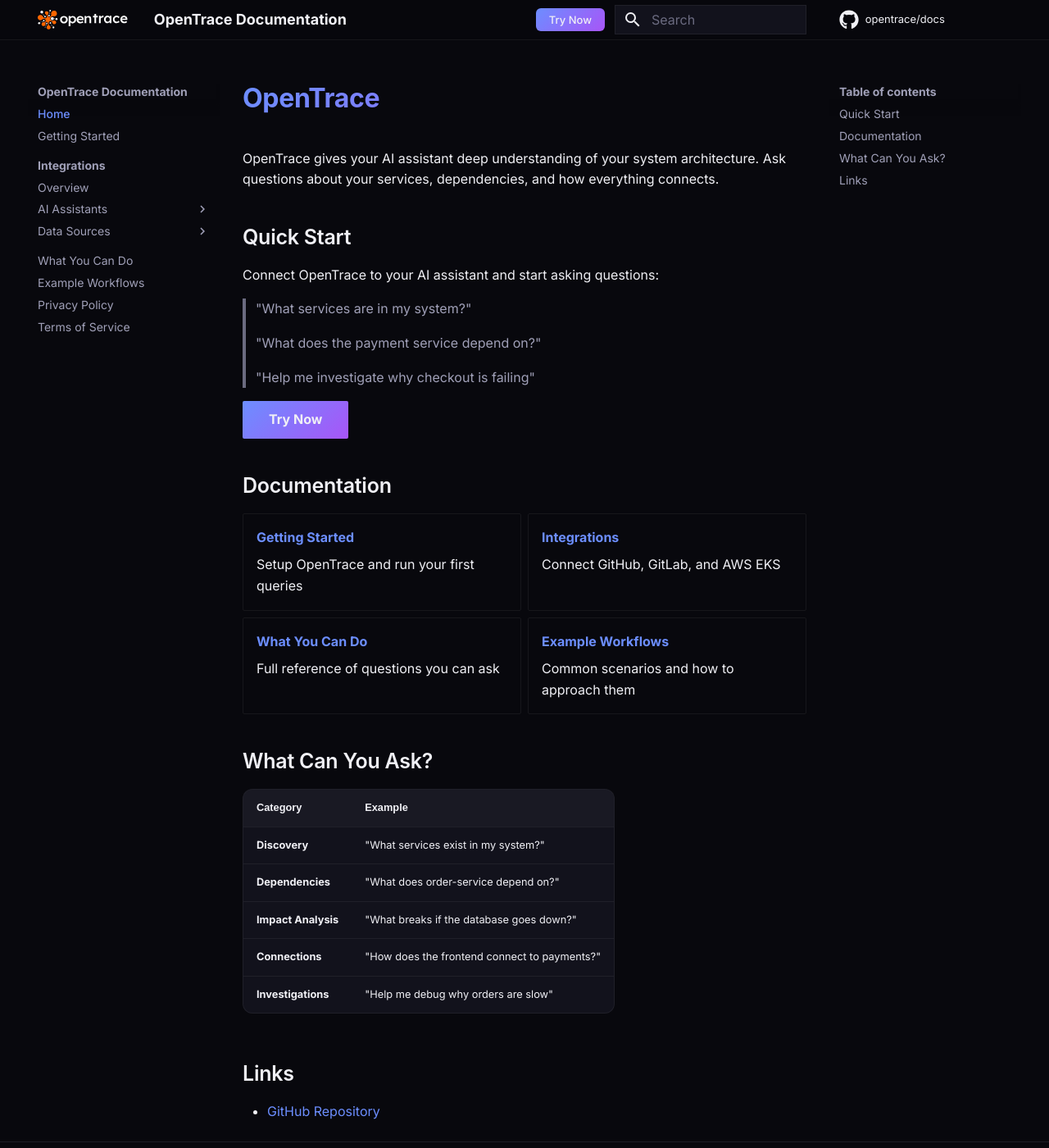
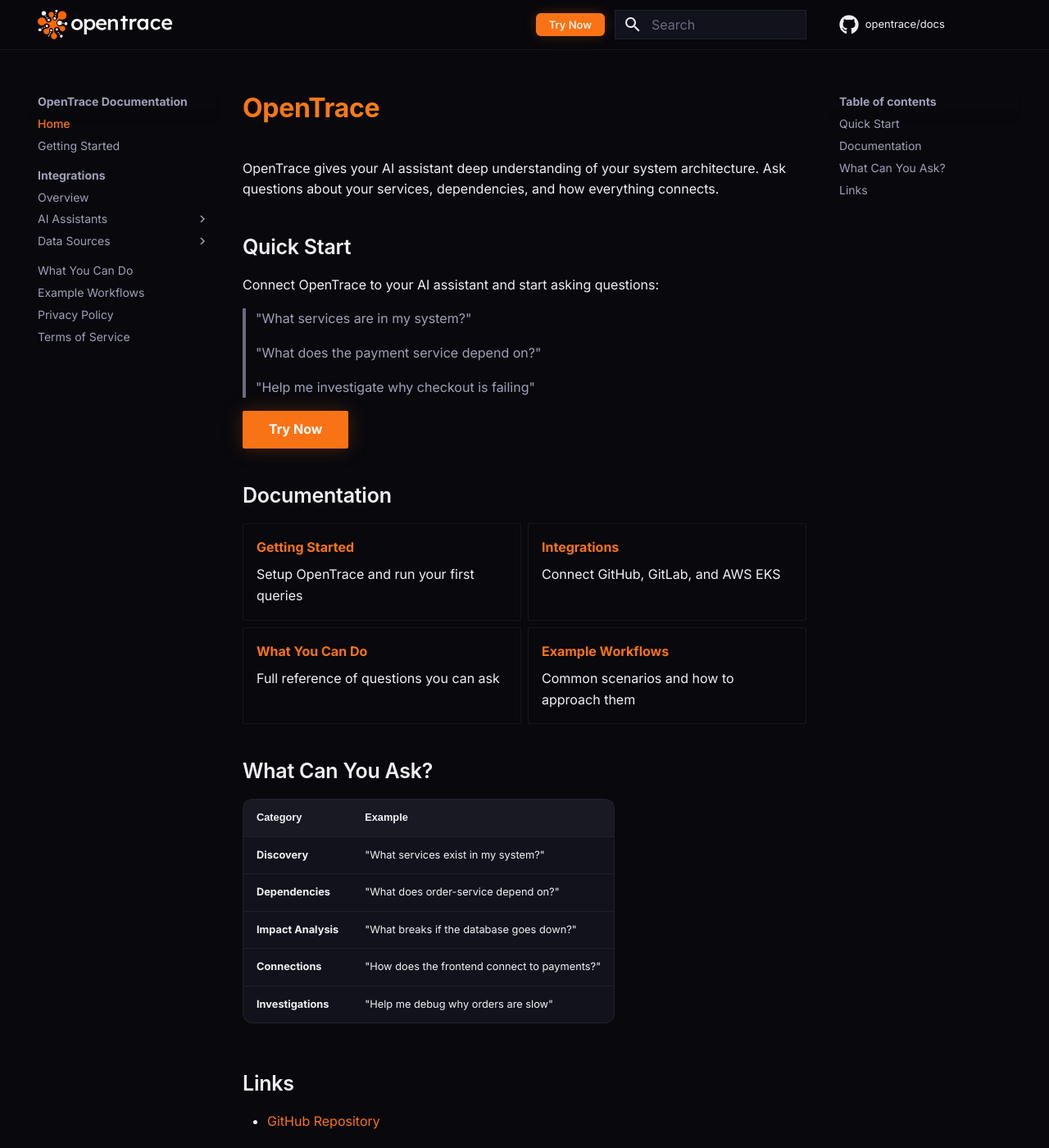
Before and after one commit to opentrace/docs, an MkDocs documentation site: the page built from docs/index.md, in a window 1280 px wide and 1400 px high. Shown: the whole window at 82% size. Built offline with MkDocs 1.6.1 and Material for MkDocs 9.7.7, drawn with Linux system fonts in a browser that asks for light colours; some web fonts are replaced; comment, search, counter and statistics services are not loaded.

Commit message:
feat(theme): orange accent, logo sizing, and MIT license (#22)
* feat(theme): update accent colors from blue/purple to orange/amber

Match website's updated brand palette:
- Primary: #F97316 (orange)
- Accent: #F59E0B (amber)
- Gradient: orange → amber
- Button style: solid orange with glow shadow

Co-Authored-By: Claude Opus 4.6 (1M context) <noreply@anthropic.com>

* feat(theme): match website logo size and hide site title text

- Logo height set to 36px matching the website nav
- Hide 'OpenTrace' text from header since the logo wordmark already includes it

Co-Authored-By: Claude Opus 4.6 (1M context) <noreply@anthropic.com>

* chore: add MIT license

Co-Authored-By: Claude Opus 4.6 (1M context) <noreply@anthropic.com>

---------

Co-authored-by: Claude Opus 4.6 (1M context) <noreply@anthropic.com>

```diff
--- a/docs/stylesheets/extra.css
+++ b/docs/stylesheets/extra.css
@@ -14,24 +14,24 @@
   --md-default-fg-color--lighter: #6b6b80;
   --md-default-fg-color--lightest: rgba(255, 255, 255, 0.06);
 
-  --md-primary-fg-color: #6C8EFF;
-  --md-primary-fg-color--light: #8aa4ff;
-  --md-primary-fg-color--dark: #5070e0;
+  --md-primary-fg-color: #F97316;
+  --md-primary-fg-color--light: #fb923c;
+  --md-primary-fg-color--dark: #ea670d;
   --md-primary-bg-color: #f0f0f5;
   --md-primary-bg-color--light: #a0a0b8;
 
-  --md-accent-fg-color: #A855F7;
-  --md-accent-fg-color--transparent: rgba(168, 85, 247, 0.1);
+  --md-accent-fg-color: #F59E0B;
+  --md-accent-fg-color--transparent: rgba(249, 115, 22, 0.1);
   --md-accent-bg-color: #f0f0f5;
 
   /* Code */
   --md-code-bg-color: #12121c;
   --md-code-fg-color: #f0f0f5;
-  --md-code-hl-color: rgba(108, 142, 255, 0.15);
+  --md-code-hl-color: rgba(249, 115, 22, 0.15);
 
   /* Typeset */
   --md-typeset-color: #f0f0f5;
-  --md-typeset-a-color: #6C8EFF;
+  --md-typeset-a-color: #F97316;
 
   /* Footer */
   --md-footer-bg-color: #0e0e16;
@@ -74,6 +74,16 @@
   box-shadow: 0 1px 0 rgba(255, 255, 255, 0.06);
 }
 
+/* Logo — match website size (36px height) and hide site title */
+.md-header__button.md-logo img {
+  height: 36px;
+  width: auto;
+}
+
+.md-header__topic:first-child .md-ellipsis {
+  display: none;
+}
+
 /* ─── Sidebar / Nav ─── */
 .md-sidebar {
   background: transparent;
@@ -86,17 +96,17 @@
 
 .md-nav__link:hover,
 .md-nav__link--active {
-  color: #6C8EFF;
+  color: #F97316;
 }
 
 .md-nav__item--active > .md-nav__link {
-  color: #6C8EFF;
+  color: #F97316;
   font-weight: 500;
 }
 
-/* Active indicator uses gradient */
+/* Active indicator uses accent */
 .md-nav__link--active {
-  border-color: #6C8EFF;
+  border-color: #F97316;
 }
 
 /* ─── Tabs (if enabled) ─── */
@@ -116,12 +126,12 @@
 
 /* ─── Links ─── */
 .md-typeset a {
-  color: #6C8EFF;
+  color: #F97316;
   transition: color 0.2s ease;
 }
 
 .md-typeset a:hover {
-  color: #A855F7;
+  color: #F59E0B;
 }
 
 /* ─── Code blocks ─── */
@@ -149,7 +159,7 @@
 }
 
 .md-clipboard:hover {
-  color: #6C8EFF;
+  color: #F97316;
 }
 
 /* ─── Admonitions ─── */
@@ -226,12 +236,12 @@
 }
 
 ::-webkit-scrollbar-thumb:hover {
-  background: #6C8EFF;
+  background: #F97316;
 }
 
 /* ─── Gradient accent for headings ─── */
 .md-typeset h1 {
-  background: linear-gradient(135deg, #6C8EFF, #A855F7);
+  background: linear-gradient(135deg, #F97316, #F59E0B);
   -webkit-background-clip: text;
   -webkit-text-fill-color: transparent;
   background-clip: text;
@@ -239,13 +249,15 @@
 
 /* ─── Buttons / Primary actions ─── */
 .md-typeset .md-button--primary {
-  background: linear-gradient(135deg, #6C8EFF, #A855F7);
+  background: #F97316;
   border: none;
-  color: #f0f0f5;
+  color: #fff;
+  box-shadow: 0 0 24px rgba(249, 115, 22, 0.25);
 }
 
 .md-typeset .md-button--primary:hover {
-  opacity: 0.9;
+  background: #ea670d;
+  box-shadow: 0 0 32px rgba(249, 115, 22, 0.4);
 }
 
 /* ─── Header "Try Now" button ─── */
@@ -257,17 +269,19 @@
   font-family: "Inter", sans-serif;
   font-size: 13px;
   font-weight: 500;
-  color: #f0f0f5;
-  background: linear-gradient(135deg, #6C8EFF, #A855F7);
+  color: #fff;
+  background: #F97316;
   border-radius: 6px;
   text-decoration: none;
   white-space: nowrap;
-  transition: opacity 0.2s ease;
+  box-shadow: 0 0 16px rgba(249, 115, 22, 0.25);
+  transition: all 0.2s ease;
 }
 
 .md-header__try-now:hover {
-  opacity: 0.85;
-  color: #f0f0f5;
+  background: #ea670d;
+  box-shadow: 0 0 24px rgba(249, 115, 22, 0.4);
+  color: #fff;
 }
 
 /* Hide on very small screens to avoid crowding */
@@ -279,6 +293,6 @@
 
 /* ─── Selection color ─── */
 ::selection {
-  background: rgba(108, 142, 255, 0.3);
+  background: rgba(249, 115, 22, 0.3);
   color: #f0f0f5;
 }
```
Also changed, not shown: 1 other file.
